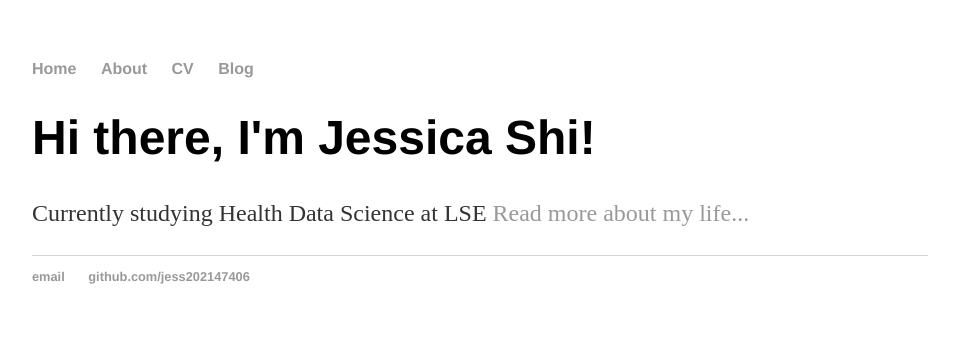
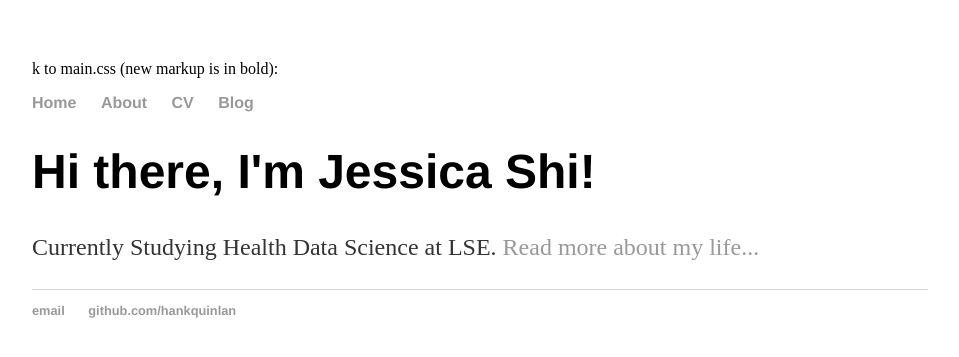
Before and after one commit to jess202147406/jess202147406.github.io, a Jekyll site: the page index.html, which Jekyll copies as it is, in a window 1280 px wide. Shown: the top 357 px of the page, without its empty margins (160-1119 px from the left). Built offline with Jekyll 4.4.1, drawn with Linux system fonts in a browser that asks for light colours.

Commit message:
Update index.html

```diff
--- a/index.html
+++ b/index.html
@@ -1,8 +1,32 @@
----
-layout: default
-title: Hank Quinlan, Horrible Cop
----
-<div class="blurb">
-	<h1>Hi there, I'm Jessica Shi!</h1>
-	<p>Currently studying Health Data Science at LSE <a href="/about">Read more about my life...</a></p>
-</div><!-- /.blurb -->
+k to main.css (new markup is in bold):
+
+<!DOCTYPE html>
+<html>
+	<head>
+		<title>Hank Quinlan, Horrible Cop</title>
+		<!-- link to main stylesheet -->
+		<link rel="stylesheet" type="text/css" href="/css/main.css">
+	</head>
+	<body>
+		<nav>
+    		<ul>
+        		<li><a href="/">Home</a></li>
+	        	<li><a href="/about">About</a></li>
+        		<li><a href="/cv">CV</a></li>
+        		<li><a href="/blog">Blog</a></li>
+    		</ul>
+		</nav>
+		<div class="container">
+    		<div class="blurb">
+        		<h1>Hi there, I'm Jessica Shi!</h1>
+				<p>Currently Studying Health Data Science at LSE. <a href="/about">Read more about my life...</a></p>
+    		</div><!-- /.blurb -->
+		</div><!-- /.container -->
+		<footer>
+    		<ul>
+        		<li><a href="mailto:hankquinlanhub@gmail.com">email</a></li>
+        		<li><a href="https://github.com/hankquinlan">github.com/hankquinlan</a></li>
+			</ul>
+		</footer>
+	</body>
+</html>
```
